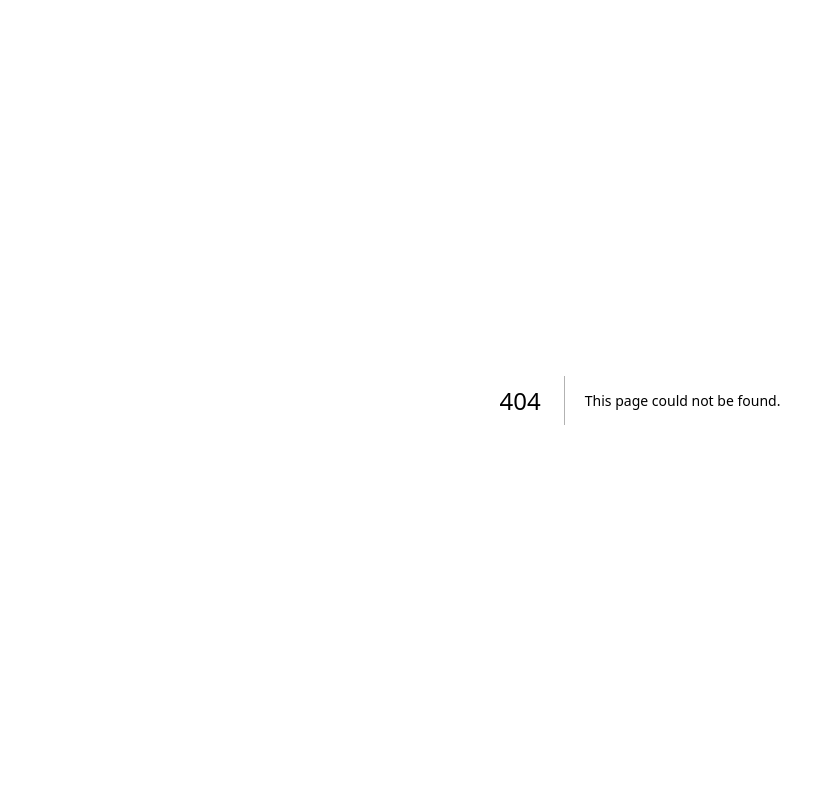
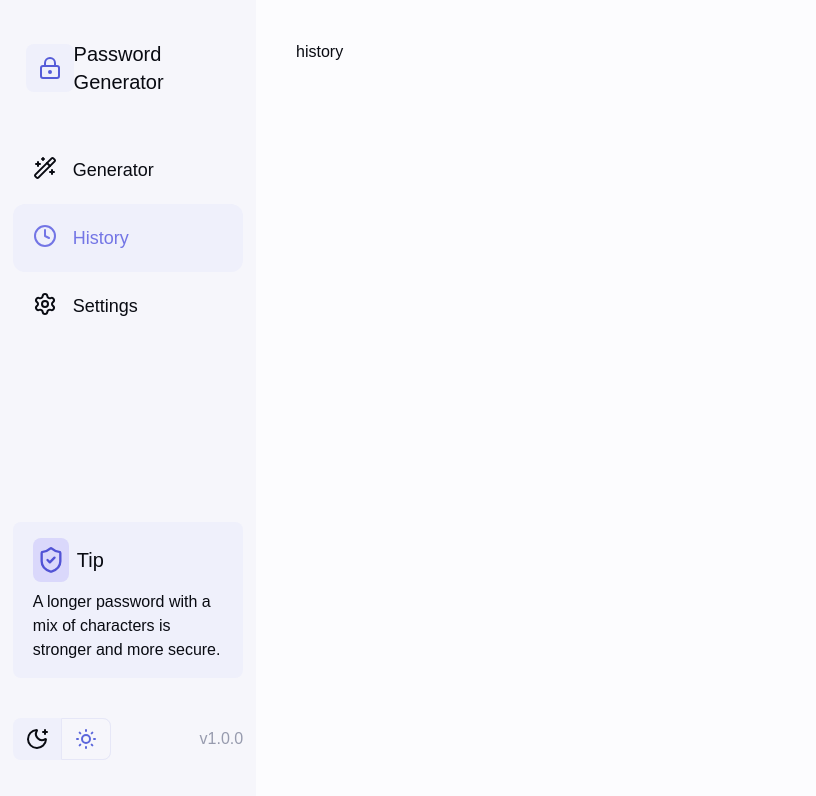
Before and after one commit to katerynashvets/password-generator-desktop, a Next.js app: page /history in a window 1280 px wide. Before the commit this address had no page. Shown: the top 796 px of the page, without its empty margins (0-816 px from the left). Built offline with nearby package versions, Linux system fonts and the light colour scheme.

Commit message:
feat: add sidebar navigation and app routes

```diff
--- /dev/null
+++ b/enums/NavigationType.enum.ts
@@ -0,0 +1,7 @@
+enum NavigationType {
+  generator,
+  history,
+  settings,
+}
+
+export default NavigationType;
--- /dev/null
+++ b/src/app/history/page.tsx
@@ -0,0 +1,3 @@
+export default function History() {
+  return <div className=''>history</div>;
+}
--- a/src/app/layout.tsx
+++ b/src/app/layout.tsx
@@ -1,29 +1,34 @@
-import type { Metadata } from "next";
-import { Geist, Geist_Mono } from "next/font/google";
-import "./globals.css";
+import type { Metadata } from 'next';
+import { Geist, Geist_Mono } from 'next/font/google';
+import Navigation from '../components/Navigation';
+import './globals.css';
 
 const geistSans = Geist({
-  variable: "--font-geist-sans",
-  subsets: ["latin"],
+  variable: '--font-geist-sans',
+  subsets: ['latin'],
 });
 
 const geistMono = Geist_Mono({
-  variable: "--font-geist-mono",
-  subsets: ["latin"],
+  variable: '--font-geist-mono',
+  subsets: ['latin'],
 });
 
 export const metadata: Metadata = {
-  title: "Create Next App",
-  description: "Generated by create next app",
+  title: 'Password Generator',
 };
 
-export default function RootLayout({ children }: LayoutProps<"/">) {
+export default function RootLayout({ children }: LayoutProps<'/'>) {
   return (
     <html
-      lang="en"
+      lang='en'
       className={`${geistSans.variable} ${geistMono.variable} h-full antialiased`}
     >
-      <body className="min-h-full flex flex-col">{children}</body>
+      <body className='min-h-full flex flex-row'>
+        <Navigation />
+        <div className='flex flex-col w-[80%] p-10 bg-[var(--background)] text-[var(--text-primary)]'>
+          {children}
+        </div>
+      </body>
     </html>
   );
 }
--- /dev/null
+++ b/src/app/settings/page.tsx
@@ -0,0 +1,3 @@
+export default function Settings() {
+  return <div className=''>settings</div>;
+}
--- /dev/null
+++ b/src/components/Navigation.tsx
@@ -0,0 +1,206 @@
+'use client';
+
+import Link from 'next/link';
+import { usePathname } from 'next/navigation';
+import { useEffect, useState } from 'react';
+import NavigationType from '../../enums/NavigationType.enum';
+
+export default function Navigation() {
+  const pathname = usePathname();
+  const [isDark, setIsDark] = useState<boolean>(false);
+
+  const active =
+    pathname === '/history'
+      ? NavigationType.history
+      : pathname === '/settings'
+        ? NavigationType.settings
+        : NavigationType.generator;
+
+  useEffect(() => {
+    document.documentElement.dataset.theme = isDark ? 'dark' : 'light';
+  }, [isDark]);
+
+  return (
+    <div className='w-[20%] bg-[var(--background-navi)] flex flex-col items-center justify-between'>
+      <div className='w-full flex flex-col items-center'>
+        <div className='flex w-[80%] justify-between items-center my-10'>
+          <div className='bg-[var(--background-navi-secondary)] rounded-lg p-3 text-[#555cd8]'>
+            <svg
+              xmlns='http://www.w3.org/2000/svg'
+              width='24'
+              height='24'
+              viewBox='0 0 24 24'
+              fill='none'
+              stroke='currentColor'
+              strokeWidth='2'
+              strokeLinecap='round'
+              strokeLinejoin='round'
+              className='lucide lucide-lock-keyhole-icon lucide-lock-keyhole'
+            >
+              <circle cx='12' cy='16' r='1' />
+              <rect x='3' y='10' width='18' height='12' rx='2' />
+              <path d='M7 10V7a5 5 0 0 1 10 0v3' />
+            </svg>
+          </div>
+          <span className='text-xl text-[var(--text-primary)]'>
+            Password Generator
+          </span>
+        </div>
+        <div className='w-full flex flex-col items-center text-[var(--text-primary)]'>
+          <Link
+            href='/'
+            className={`flex gap-4 w-[90%] px-5 py-5 ${active === NavigationType.generator ? 'bg-[var(--background-navi-secondary)] text-[#7375e5] rounded-xl' : ''}`}
+          >
+            <svg
+              xmlns='http://www.w3.org/2000/svg'
+              width='24'
+              height='24'
+              viewBox='0 0 24 24'
+              fill='none'
+              stroke='currentColor'
+              strokeWidth='2'
+              strokeLinecap='round'
+              strokeLinejoin='round'
+              className='lucide lucide-wand-sparkles-icon lucide-wand-sparkles'
+            >
+              <path d='m21.64 3.64-1.28-1.28a1.21 1.21 0 0 0-1.72 0L2.36 18.64a1.21 1.21 0 0 0 0 1.72l1.28 1.28a1.2 1.2 0 0 0 1.72 0L21.64 5.36a1.2 1.2 0 0 0 0-1.72' />
+              <path d='m14 7 3 3' />
+              <path d='M5 6v4' />
+              <path d='M19 14v4' />
+              <path d='M10 2v2' />
+              <path d='M7 8H3' />
+              <path d='M21 16h-4' />
+              <path d='M11 3H9' />
+            </svg>
+            <span className='text-lg'>Generator</span>
+          </Link>
+          <Link
+            className={`flex gap-4 w-[90%] px-5 py-5 ${active === NavigationType.history ? 'bg-[var(--background-navi-secondary)] text-[#7375e5] rounded-xl' : ''}`}
+            href='/history'
+          >
+            <svg
+              xmlns='http://www.w3.org/2000/svg'
+              width='24'
+              height='24'
+              viewBox='0 0 24 24'
+              fill='none'
+              stroke='currentColor'
+              strokeWidth='2'
+              strokeLinecap='round'
+              strokeLinejoin='round'
+              className='lucide lucide-clock-icon lucide-clock'
+            >
+              <circle cx='12' cy='12' r='10' />
+              <path d='M12 6v6l4 2' />
+            </svg>{' '}
+            <span className='text-lg'>History</span>
+          </Link>
+          <Link
+            className={`flex gap-4 w-[90%] px-5 py-5 ${active === NavigationType.settings ? 'bg-[var(--background-navi-secondary)] text-[#7375e5] rounded-xl' : ''}`}
+            href='/settings'
+          >
+            <svg
+              xmlns='http://www.w3.org/2000/svg'
+              width='24'
+              height='24'
+              viewBox='0 0 24 24'
+              fill='none'
+              stroke='currentColor'
+              strokeWidth='2'
+              strokeLinecap='round'
+              strokeLinejoin='round'
+              className='lucide lucide-settings-icon lucide-settings'
+            >
+              <path d='M9.671 4.136a2.34 2.34 0 0 1 4.659 0 2.34 2.34 0 0 0 3.319 1.915 2.34 2.34 0 0 1 2.33 4.033 2.34 2.34 0 0 0 0 3.831 2.34 2.34 0 0 1-2.33 4.033 2.34 2.34 0 0 0-3.319 1.915 2.34 2.34 0 0 1-4.659 0 2.34 2.34 0 0 0-3.32-1.915 2.34 2.34 0 0 1-2.33-4.033 2.34 2.34 0 0 0 0-3.831A2.34 2.34 0 0 1 6.35 6.051a2.34 2.34 0 0 0 3.319-1.915' />
+              <circle cx='12' cy='12' r='3' />
+            </svg>
+            <span className='text-lg'>Settings</span>
+          </Link>
+        </div>
+      </div>
+      <div className='w-[90%] flex flex-col itens-center mb-10 gap-10'>
+        <div className='bg-[var(--background-navi-secondary)] rounded-lg px-5 py-4'>
+          <div className='flex items-center gap-2 mb-2'>
+            <div className='bg-[var(--background-selected)] text-[#5153d5] rounded-lg py-2 px-1'>
+              <svg
+                xmlns='http://www.w3.org/2000/svg'
+                width='28'
+                height='28'
+                viewBox='0 0 24 24'
+                fill='none'
+                stroke='currentColor'
+                strokeWidth='2'
+                strokeLinecap='round'
+                strokeLinejoin='round'
+                className='lucide lucide-shield-check-icon lucide-shield-check'
+              >
+                <path d='M20 13c0 5-3.5 7.5-7.66 8.95a1 1 0 0 1-.67-.01C7.5 20.5 4 18 4 13V6a1 1 0 0 1 1-1c2 0 4.5-1.2 6.24-2.72a1.17 1.17 0 0 1 1.52 0C14.51 3.81 17 5 19 5a1 1 0 0 1 1 1z' />
+                <path d='m9 12 2 2 4-4' />
+              </svg>
+            </div>
+            <span className='text-xl text-[var(--text-primary)]'>Tip</span>
+          </div>
+          <div className='text-[var(--text-primary)]'>
+            A longer password with a mix of characters is stronger and more
+            secure.
+          </div>
+        </div>
+        <div className='flex justify-between items-center'>
+          <div
+            className={`flex bg-[var(--background-navi-secondary)] rounded-lg text-[#64687b] ${isDark ? 'border-1 border-[#727282]' : ''}`}
+          >
+            <button
+              className={`py-2 px-3 ${isDark ? 'bg-[var(--background-selected)] text-[#5b66db] rounded-l-lg border-r-1 border-r-[#727282]' : ' text-[var(--text-primary)]'}`}
+              onClick={() => setIsDark(true)}
+            >
+              <svg
+                xmlns='http://www.w3.org/2000/svg'
+                width='24'
+                height='24'
+                viewBox='0 0 24 24'
+                fill='none'
+                stroke='currentColor'
+                strokeWidth='2'
+                strokeLinecap='round'
+                strokeLinejoin='round'
+                className='lucide lucide-moon-star-icon lucide-moon-star'
+              >
+                <path d='M18 5h4' />
+                <path d='M20 3v4' />
+                <path d='M20.985 12.486a9 9 0 1 1-9.473-9.472c.405-.022.617.46.402.803a6 6 0 0 0 8.268 8.268c.344-.215.825-.004.803.401' />
+              </svg>
+            </button>
+            <button
+              className={`py-2 px-3 ${isDark ? 'text-[var(--text-primary)] bg-[var(--background-navi)] rounded-r-lg' : 'bg-[var(--background-navi)] text-[#5b66db] rounded-r-lg border-1 border-[#e6e7f7]'} `}
+              onClick={() => setIsDark(false)}
+            >
+              <svg
+                xmlns='http://www.w3.org/2000/svg'
+                width='24'
+                height='24'
+                viewBox='0 0 24 24'
+                fill='none'
+                stroke='currentColor'
+                strokeWidth='2'
+                strokeLinecap='round'
+                strokeLinejoin='round'
+                className='lucide lucide-sun-medium-icon lucide-sun-medium'
+              >
+                <circle cx='12' cy='12' r='4' />
+                <path d='M12 3v1' />
+                <path d='M12 20v1' />
+                <path d='M3 12h1' />
+                <path d='M20 12h1' />
+                <path d='m18.364 5.636-.707.707' />
+                <path d='m6.343 17.657-.707.707' />
+                <path d='m5.636 5.636.707.707' />
+                <path d='m17.657 17.657.707.707' />
+              </svg>
+            </button>
+          </div>
+          <div className='text-[#979bae]'>v1.0.0</div>
+        </div>
+      </div>
+    </div>
+  );
+}
```
